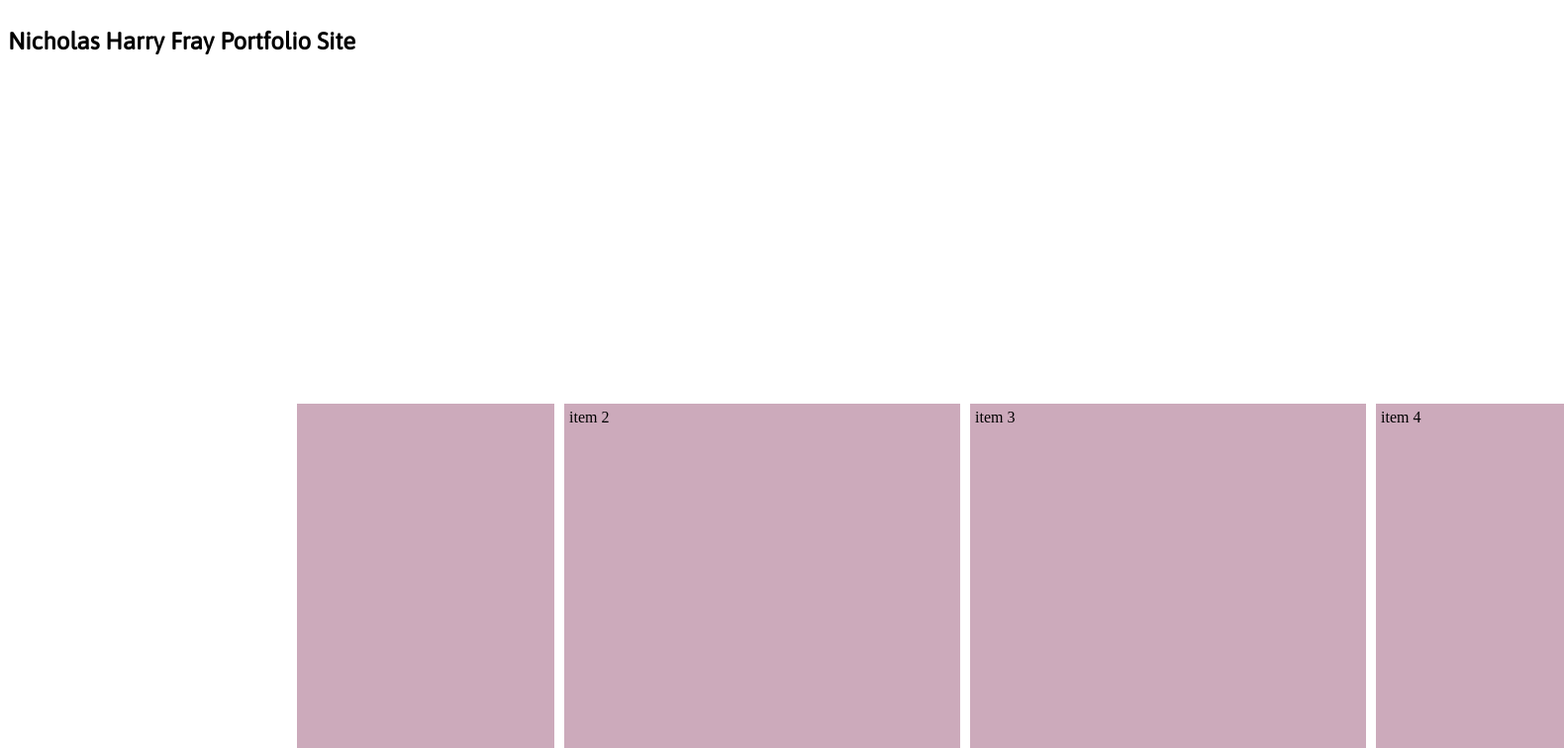
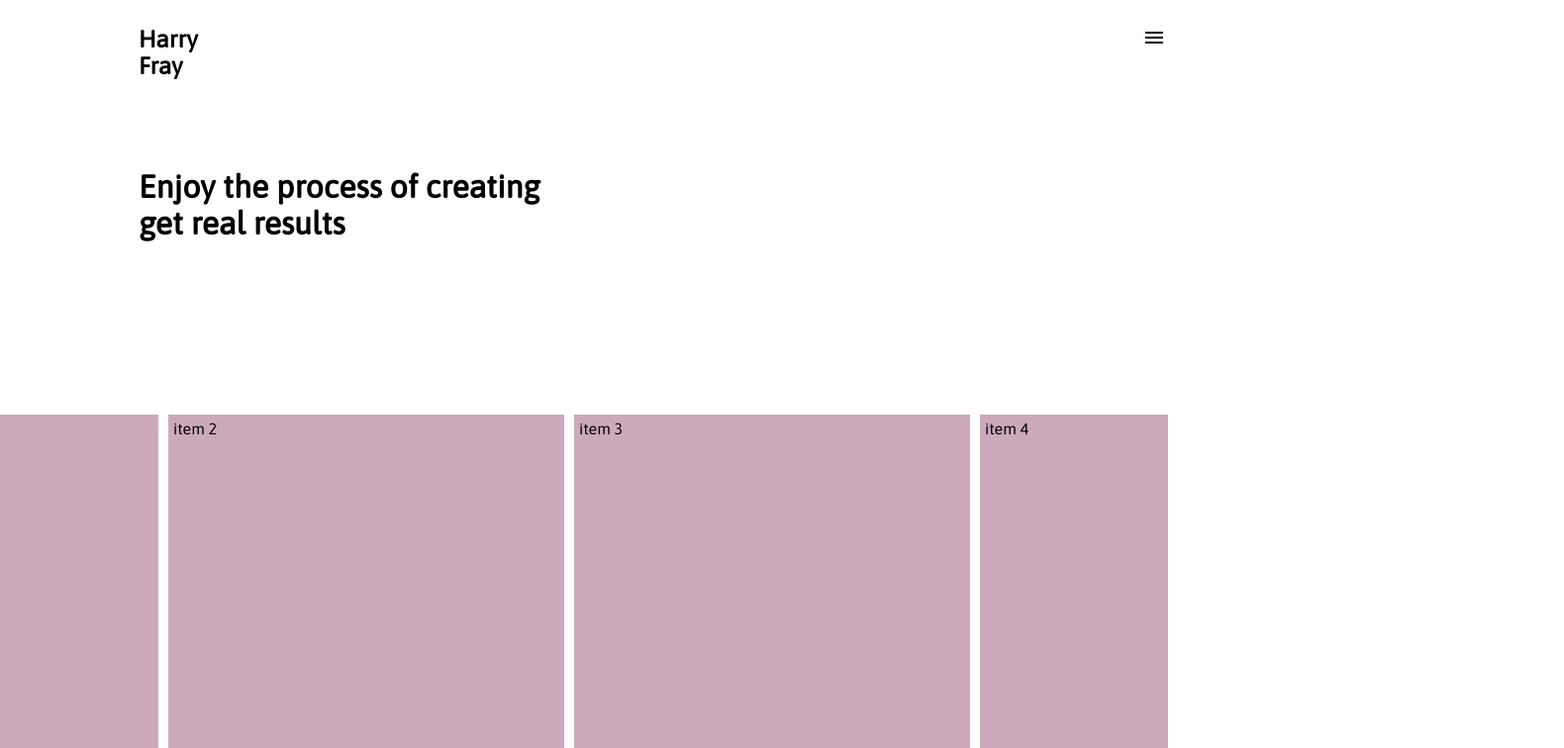
Before and after one commit to HarryFray/Portfolio-Site, a React (Create React App) app: page / in a window 1280 px wide. Shown: the top 756 px of the page at 99% size, 1580 px wide, since content can reach past the window. Built offline with nearby package versions, Linux system fonts and the light colour scheme.

Commit message:
feat(site): proof of concept navigation slide in

```diff
--- a/package.json
+++ b/package.json
@@ -3,6 +3,8 @@
   "version": "0.1.0",
   "private": true,
   "dependencies": {
+    "@material-ui/core": "^4.9.1",
+    "@material-ui/icons": "^4.9.1",
     "@testing-library/jest-dom": "^4.2.4",
     "@testing-library/react": "^9.3.2",
     "@testing-library/user-event": "^7.1.2",
--- a/src/components/header.js
+++ b/src/components/header.js
@@ -1,17 +1,10 @@
-import React from "react";
+import React, { useState } from "react";
 import styled from "styled-components";
+import MenuIcon from "@material-ui/icons/Menu";
 
 const Wrapper = styled.div`
-
-
-  ::-webkit-scrollbar {
-    width: 1px;
-    height: 1px;
-  }
-
-  ::-webkit-scrollbar-button {
-    width: 1px;
-    height: 1px;
+  .horizontal-scroll-wrapper::-webkit-scrollbar {
+    display: none;
   }
 
   div {
@@ -22,7 +15,6 @@ const Wrapper = styled.div`
     position: absolute;
     display: block;
     left: 0;
-    width: 100vh;
     max-height: 100vw;
     margin: 0;
     padding-top: 1px;
@@ -48,18 +40,89 @@ const Wrapper = styled.div`
     }
   }
 
-  .todo {
-     position: fixed;
-     font-family: 'Asap', sans-serif;
+  font-family: "Asap", sans-serif;
+
+  .top {
+    height: 50vh;
+    margin: 0 140px;
+    padding-top: 50px;
+
+    h2 {
+      margin: 0;
+    }
+  }
+
+  .left-nav {
+    top: 2vw;
+    position: fixed;
+  }
+
+  .right-nav {
+    top: 2vw;
+    right: 8vw;
+    position: fixed;
+  }
+
+  .navOpen {
+    height: 50vh;
+    background-color: #fff3d8;
+    overflow-y: hidden;
+    max-height: 500px; /* approximate max height */
+
+    transition-property: all;
+    transition-duration: 1s;
+    transition-timing-function: cubic-bezier(0, 1, 1, 1);
+  }
+
+  .navClosed {
+    height: 0;
+    transition-property: all;
+    transition-duration: 1s;
+    transition-timing-function: cubic-bezier(0, 1, 1, 1);
+    max-height: 0;
+  }
+
+  .fader {
+    -moz-transition: opacity 0.5s linear;
+    -o-transition: opacity 0.5s linear;
+    -webkit-transition: opacity 0.5s linear;
+    transition: opacity 0.5s linear;
+  }
+
+  .fader.fadedOut {
+    opacity: 0;
   }
 `;
 
 const Header = () => {
+  const [navOpen, setNavOpen] = useState(false);
+
   return (
     <Wrapper>
-        <h2 className='todo'>
-            Nicholas Harry Fray Portfolio Site
-        </h2>
+      <div className={navOpen ? "navOpen" : "navClosed"}>
+        <div className={navOpen ? "fader" : "fader fadedOut"}>
+          <h3 style={{ paddingTop: "200px" }}>
+            this is a heading for this cool nav nick made woow what a dev{" "}
+          </h3>
+        </div>
+      </div>
+      <div className="top">
+        <div className="left-nav">
+          <h2>
+            Harry
+            <br />
+            Fray
+          </h2>
+        </div>
+        <div className="right-nav">
+          <MenuIcon onClick={() => setNavOpen(!navOpen)} />
+        </div>
+
+        <h1 style={{ padding: "80px 0" }}>
+          Enjoy the process of creating
+          <br /> get real results
+        </h1>
+      </div>
       <div class="horizontal-scroll-wrapper squares">
         <div>item 1</div>
         <div>item 2</div>
--- a/src/index.js
+++ b/src/index.js
@@ -3,3 +3,5 @@ import ReactDOM from 'react-dom';
 import App from './App';
 
 ReactDOM.render(<App />, document.getElementById('root'));
+document.body.style.overflow = "hidden";
+document.body.style.margin = 0;
```
Also changed, not shown: 1 other file (tests, documents, lock files or other folders).
